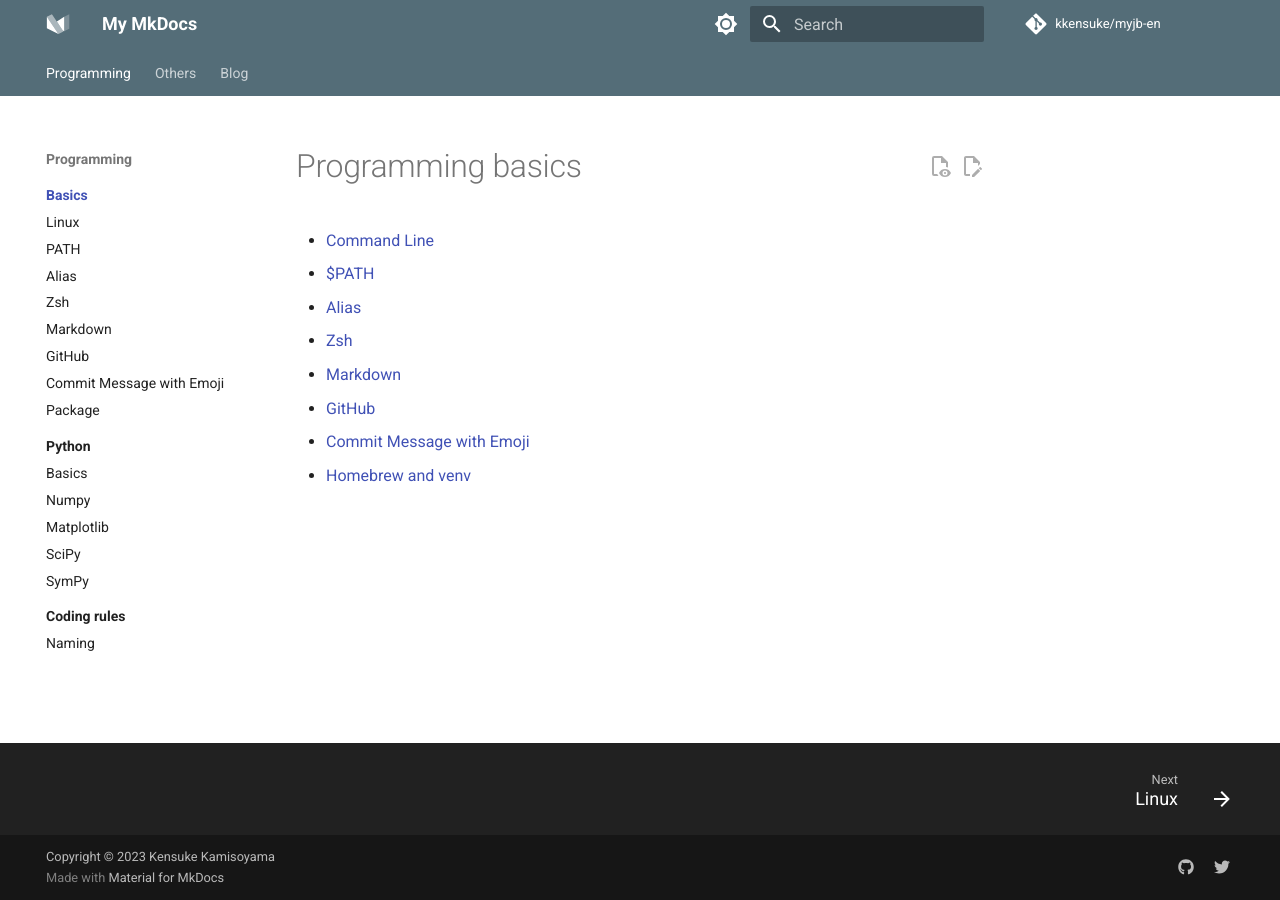
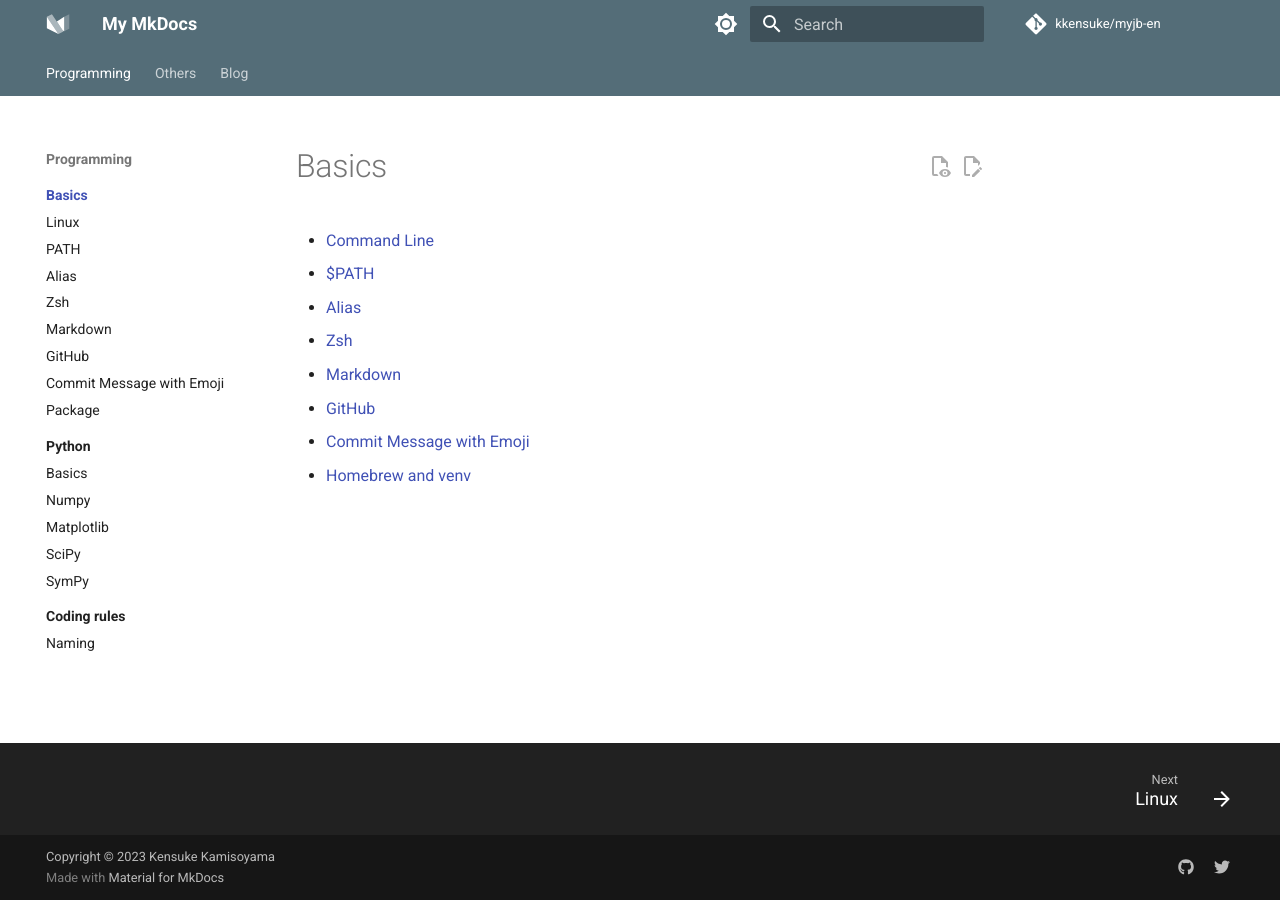
Before and after one commit to kkensuke/my-mkdocs, an MkDocs documentation site: the page built from docs/pages/basics/index.md, in a window 1280 px wide. Built offline with MkDocs 1.6.1 and Material for MkDocs 9.7.7, drawn with Linux system fonts in a browser that asks for light colours; some web fonts are replaced; comment, search, counter and statistics services are not loaded.

Commit message:
🔧 MAINTAIN:

```diff
--- a/docs/pages/basics/index.md
+++ b/docs/pages/basics/index.md
@@ -1,4 +1,4 @@
-# Programming basics
+# Basics
 
 
 - [Command Line](./linux.md)
--- a/mkdocs.yml
+++ b/mkdocs.yml
@@ -20,7 +20,7 @@
 
 # Project information
 site_name: My MkDocs
-site_url: https://github.com/kkensuke/myjb-en
+site_url: https://kkensuke.github.io/my-mkdocs/
 site_author: K. Kensuke
 site_description: >-
   Write your documentation in Markdown and create a professional static site in
@@ -178,7 +178,6 @@
 # Page tree
 nav:
   - Programming:
-    # - index.md
     - Basics:
       - pages/basics/index.md
       - Linux:    pages/basics/linux.md
```
